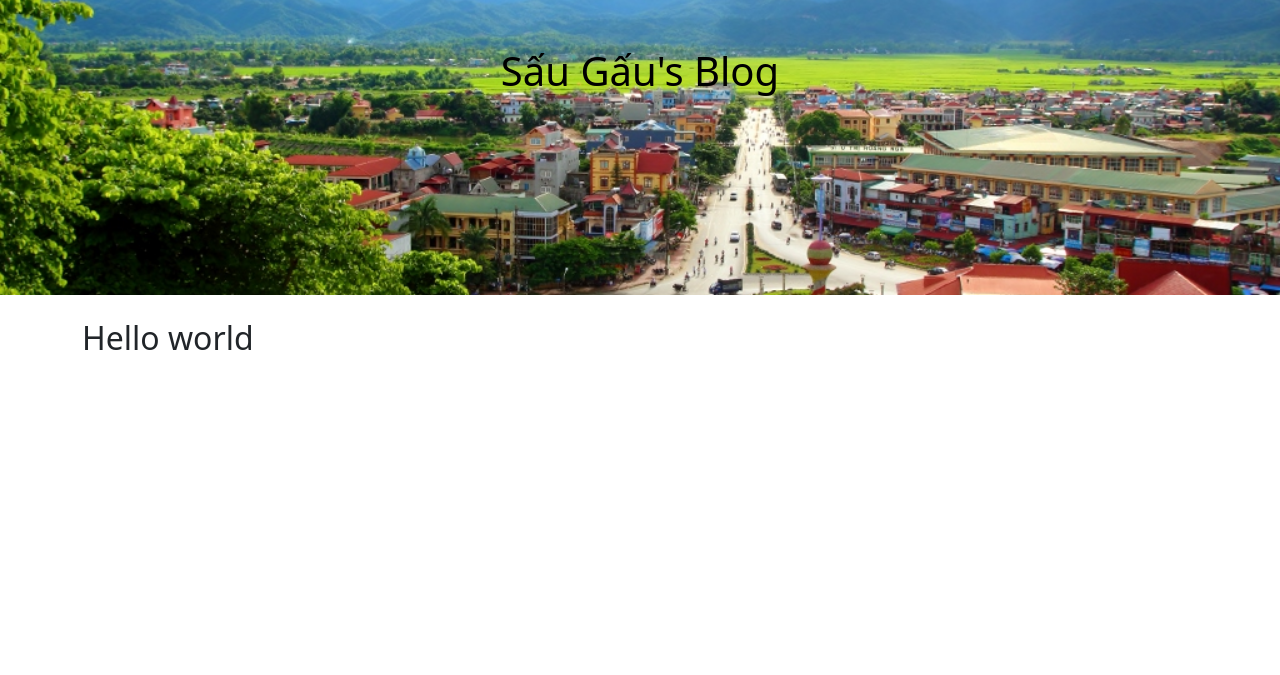
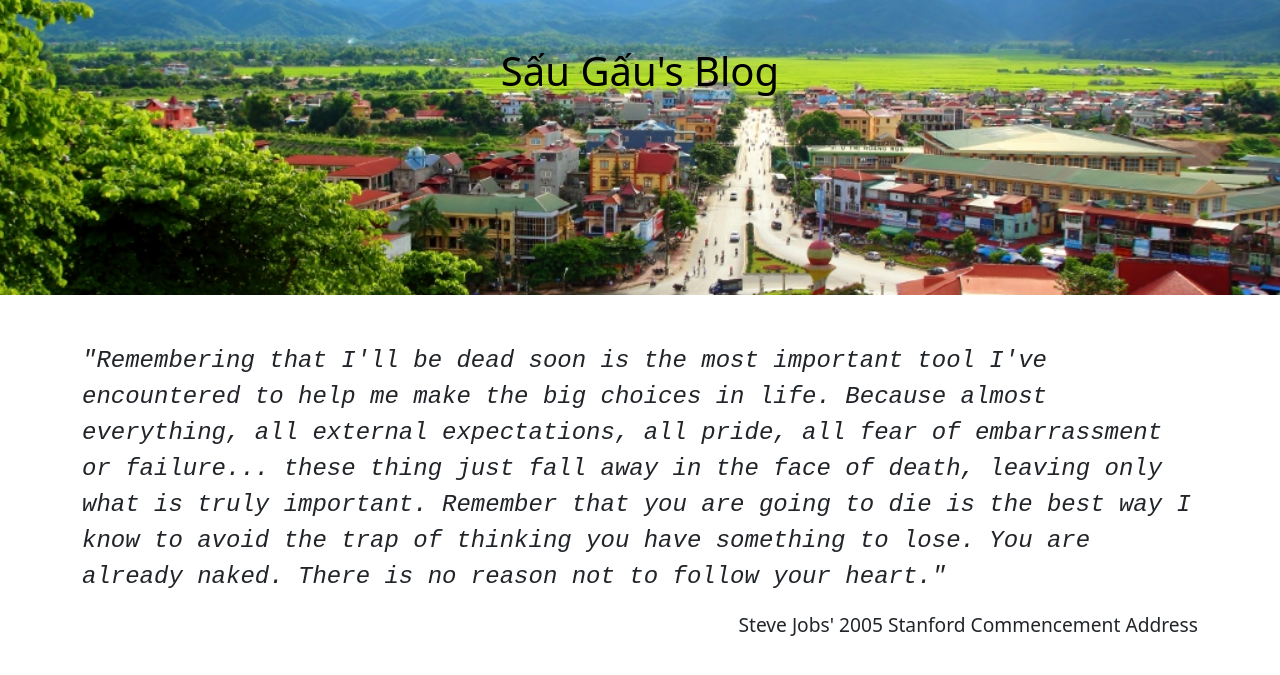
Before and after one commit to NguyenQuangMinh0504/my_website, a Django app: page / in a window 1280 px wide. Shown: the part 81-756 px from the top of the page. Run offline with Django 4.2, Linux system fonts and the light colour scheme.

Commit message:
Mod: Thay homepage

```diff
--- a/django_my_website/templates/homepage.html
+++ b/django_my_website/templates/homepage.html
@@ -1,4 +1,8 @@
 {% extends 'base.html' %}
 {% block content %}
-    <h2>Hello world</h2>
+<br>
+<p style="font-family:'Courier New'; font-size: 1.5rem;"><i>
+    "Remembering that I'll be dead soon is the most important tool I've encountered to help me make the big choices in life. Because almost everything, all external expectations, all pride, all fear of embarrassment or failure... these thing just fall away in the face of death, leaving only what is truly important. Remember that you are going to die is the best way I know to avoid the trap of thinking you have something to lose. You are already naked. There is no reason not to follow your heart."
+</i></p>
+<div class="text-end"><p style="font-size: 1.2rem;">Steve Jobs' 2005 Stanford Commencement Address</p></div>
 {% endblock %}
```
